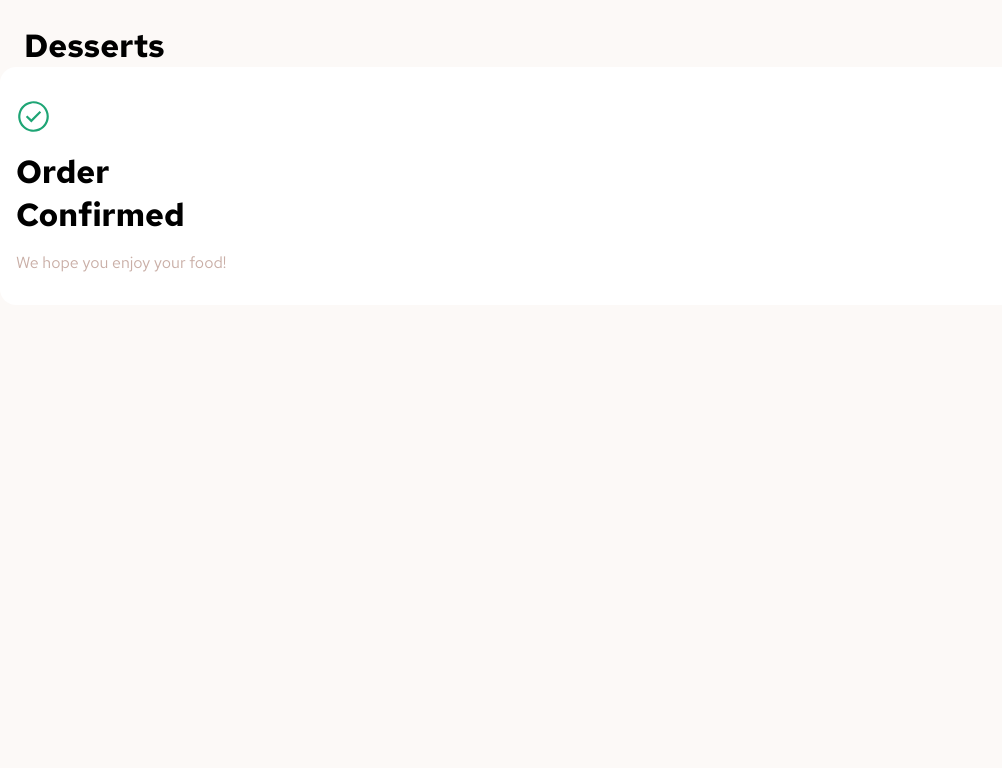
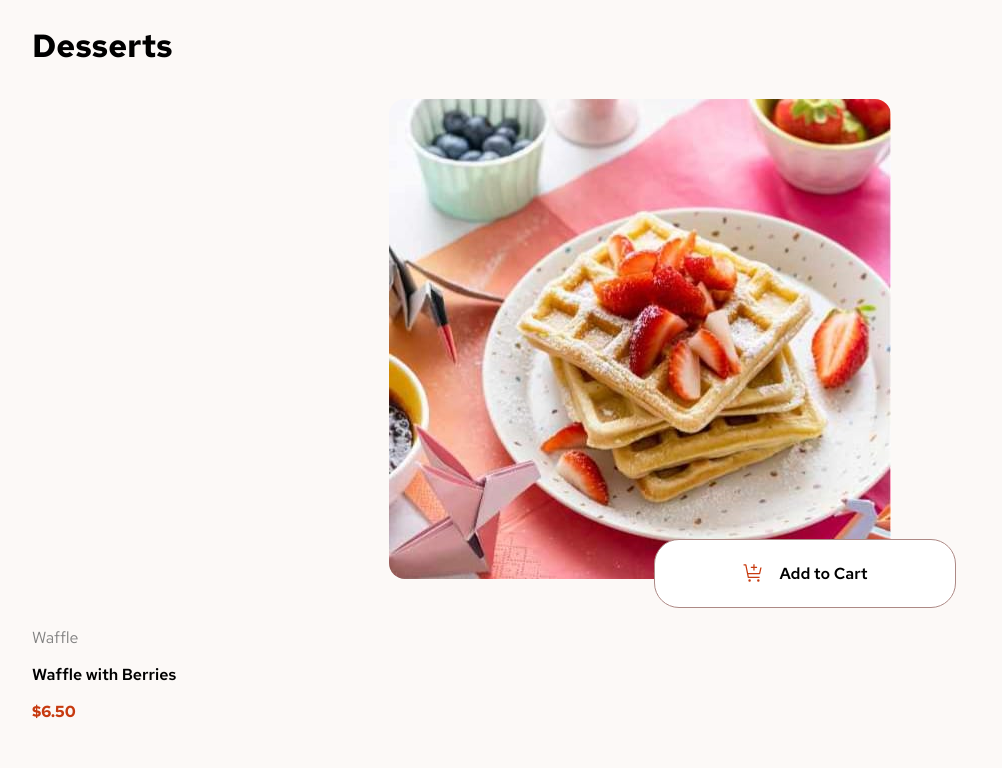
Before and after one commit to Daniel-san8/Ecommerce, a React (Vite) app: page / in a window 1280 px wide. Shown: the top 768 px of the page, without its empty margins (0-1002 px from the left). Built offline with nearby package versions, Linux system fonts and the light colour scheme.

Commit message:
style ok

```diff
--- a/src/App.jsx
+++ b/src/App.jsx
@@ -9,9 +9,9 @@ function App() {
   return (
     <GlobalStorage>
       <h1 className="titulo">Desserts</h1>
-      {/* <Produtos />
-      <Carrinho /> */}
-      <ModalConfirmed />
+      <Produtos />
+      <Carrinho />
+      {/* <ModalConfirmed /> */}
     </GlobalStorage>
   );
 }
--- a/src/components/ModalConfirmed/StyledModalConfirmed.jsx
+++ b/src/components/ModalConfirmed/StyledModalConfirmed.jsx
@@ -21,3 +21,7 @@ export const StyledModalCart = styled.div`
 export const StyledParagraphModal = styled.p`
   color: hsl(14, 25%, 72%);
 `;
+
+export const StyledOrderModal = styled.span`
+  color: hsl(12, 20%, 44%);
+`;
--- a/src/styles/geral.css
+++ b/src/styles/geral.css
@@ -1,9 +1,4 @@
 @import url("https://fonts.googleapis.com/css2?family=Red+Hat+Text:wght@400;600;700&display=swap");
-
-* {
-  padding: 0;
-  margin: 0;
-}
 
 body {
   background-color: hsl(20, 50%, 98%);
```
